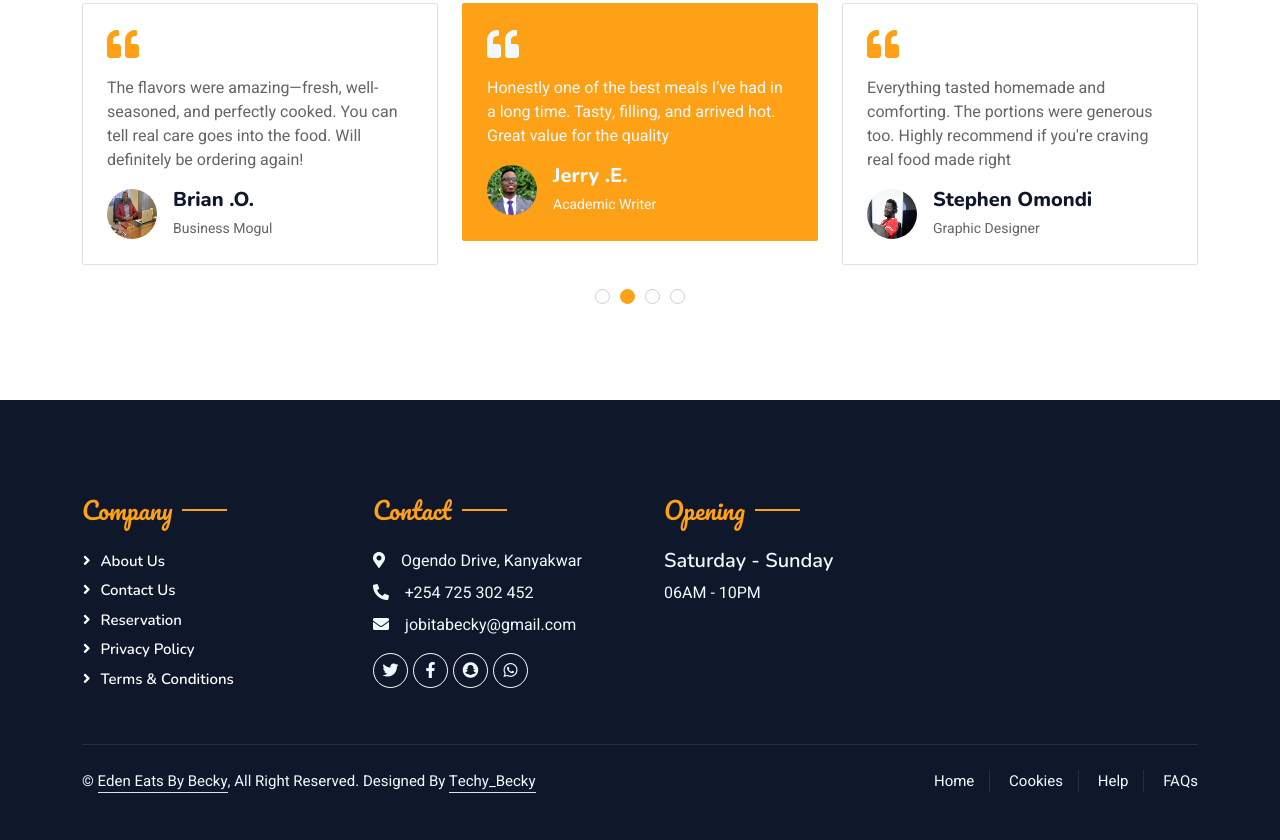
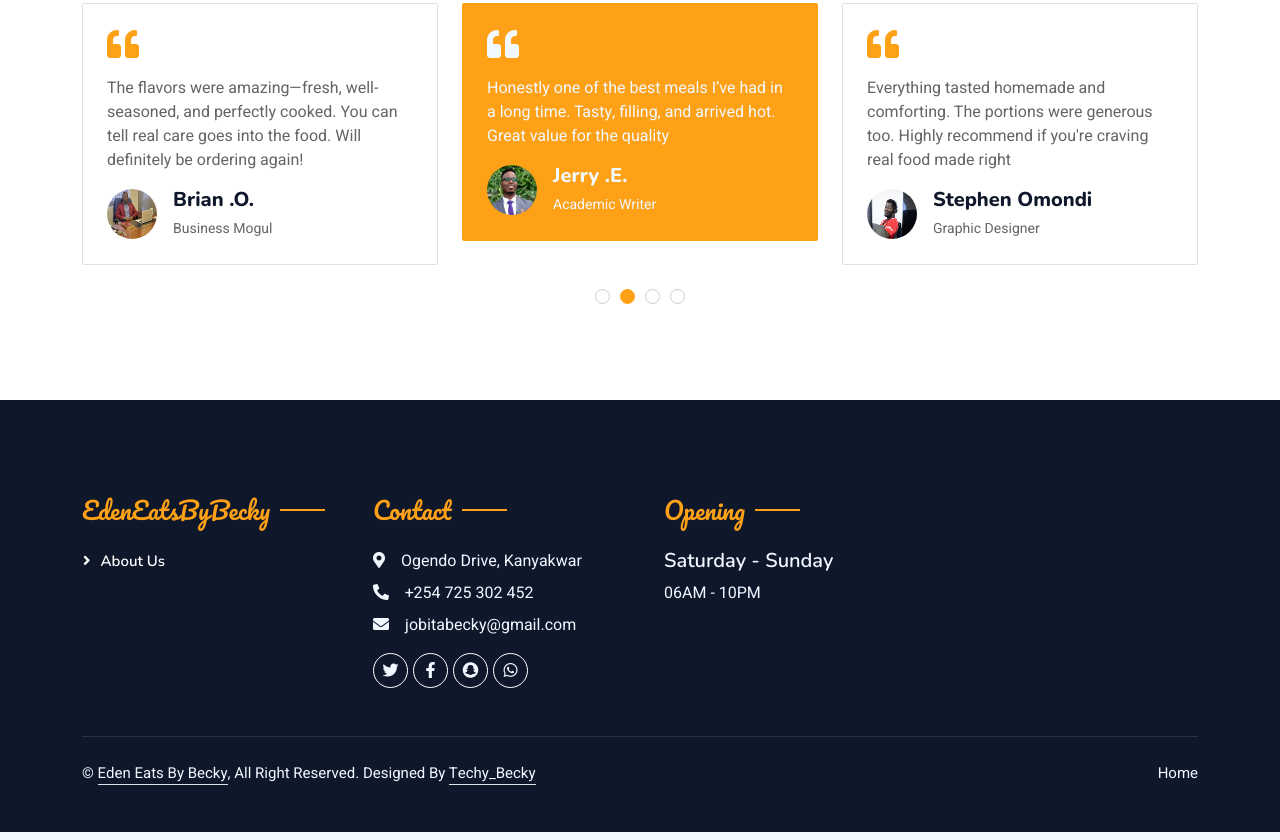
Before and after one commit to BeckyJobita/EdenEatsByBecky, a plain HTML site: page index.html in a window 1280 px wide. Shown: the part 4091-4931 px from the top of the page. Drawn offline with nearby package versions, Linux system fonts and the light colour scheme.

Commit message:
Update index.html

```diff
--- a/index.html
+++ b/index.html
@@ -651,12 +651,8 @@
             <div class="container py-5">
                 <div class="row g-5">
                     <div class="col-lg-3 col-md-6">
-                        <h4 class="section-title ff-secondary text-start text-primary fw-normal mb-4">Company</h4>
+                        <h4 class="section-title ff-secondary text-start text-primary fw-normal mb-4">EdenEatsByBecky</h4>
                         <a class="btn btn-link" href="">About Us</a>
-                        <a class="btn btn-link" href="">Contact Us</a>
-                        <a class="btn btn-link" href="">Reservation</a>
-                        <a class="btn btn-link" href="">Privacy Policy</a>
-                        <a class="btn btn-link" href="">Terms & Conditions</a>
                     </div>
                     <div class="col-lg-3 col-md-6">
                         <h4 class="section-title ff-secondary text-start text-primary fw-normal mb-4">Contact</h4>
@@ -689,9 +685,6 @@
                         <div class="col-md-6 text-center text-md-end">
                             <div class="footer-menu">
                                 <a href="">Home</a>
-                                <a href="">Cookies</a>
-                                <a href="">Help</a>
-                                <a href="">FAQs</a>
                             </div>
                         </div>
                     </div>
```
